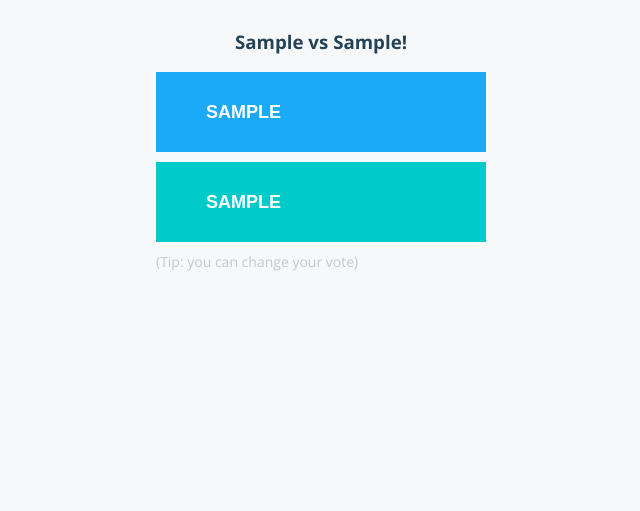
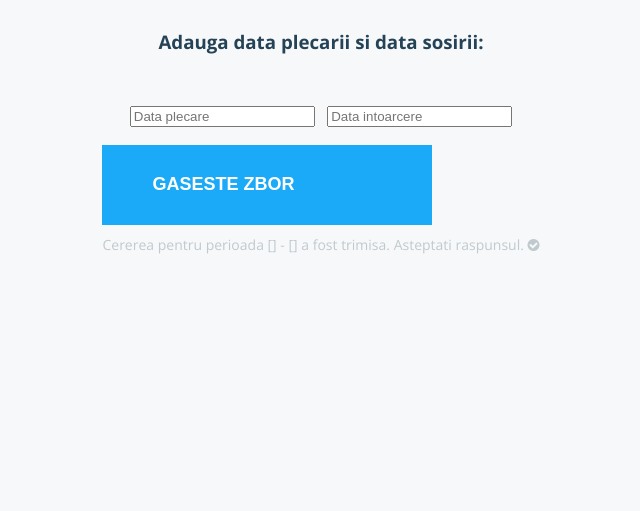
Before and after one commit to iulliauta/fliesapp, a Flask app: template templates/index.html in a window 1280 px wide. Shown: the top 511 px of the page, without its empty margins (319-959 px from the left). Run offline with Flask 2, Linux system fonts and the light colour scheme; the template is opened without the code that fills it: most values are stand-ins (such as "Sample title", 1, 10 or a date in 2020); some libraries are stand-ins or nearby versions.

Commit message:
Add files via upload

```diff
--- a/templates/index.html
+++ b/templates/index.html
@@ -2,7 +2,7 @@
 <html>
   <head>
     <meta charset="utf-8">
-    <title>{{option_a}} vs {{option_b}}!</title>
+    <title>Afla urmatoarea destinatie de vacanta</title>
     <base href="/index.html">
     <meta name = "viewport" content = "width=device-width, initial-scale = 1.0">
     <meta name="keywords" content="docker-compose, docker, stack">
@@ -13,13 +13,14 @@
   <body>
     <div id="content-container">
       <div id="content-container-center">
-        <h3>{{option_a}} vs {{option_b}}!</h3>
+        <h3>Adauga data plecarii si data sosirii:</h3>
         <form id="choice" name='form' method="POST" action="/">
-          <button id="a" type="submit" name="vote" class="a" value="a">{{option_a}}</button>
-          <button id="b" type="submit" name="vote" class="b" value="b">{{option_b}}</button>
+          <input id="plecare" type="text" name="plecare" placeholder="Data plecare">
+          <input id="intoarcere" type="text" name="intoarcere" placeholder="Data intoarcere">
+	  <button id="a" type="submit" name="send" class="a" value="a">Gaseste zbor</button>
         </form>
         <div id="tip">
-          (Tip: you can change your vote)
+          (Tip: you can enter your info only once)
         </div>
         <div id="hostname">
           Processed by container ID {{hostname}}
@@ -31,17 +32,12 @@
 
     {% if vote %}
     <script>
-      var vote = "{{vote}}";
+      var plecare = "{{plecare}}",
+	  intoarcere = "{{intoarcere}}";
 
-      if(vote == "a"){
+      if(plecare != "" && intoarcere != ""){
         $(".a").prop('disabled', true);
-        $(".a").html('{{option_a}} <i class="fa fa-check-circle"></i>');
-        $(".b").css('opacity','0.5');
-      }
-      if(vote == "b"){
-        $(".b").prop('disabled', true);
-        $(".b").html('{{option_b}} <i class="fa fa-check-circle"></i>');
-        $(".a").css('opacity','0.5');
+        $("#tip").html('Cererea pentru perioada {{plecare}} - {{intoarcere}} a fost trimisa. Asteptati raspunsul. <i class="fa fa-check-circle"></i>');
       }
     </script>
     {% endif %}
```
